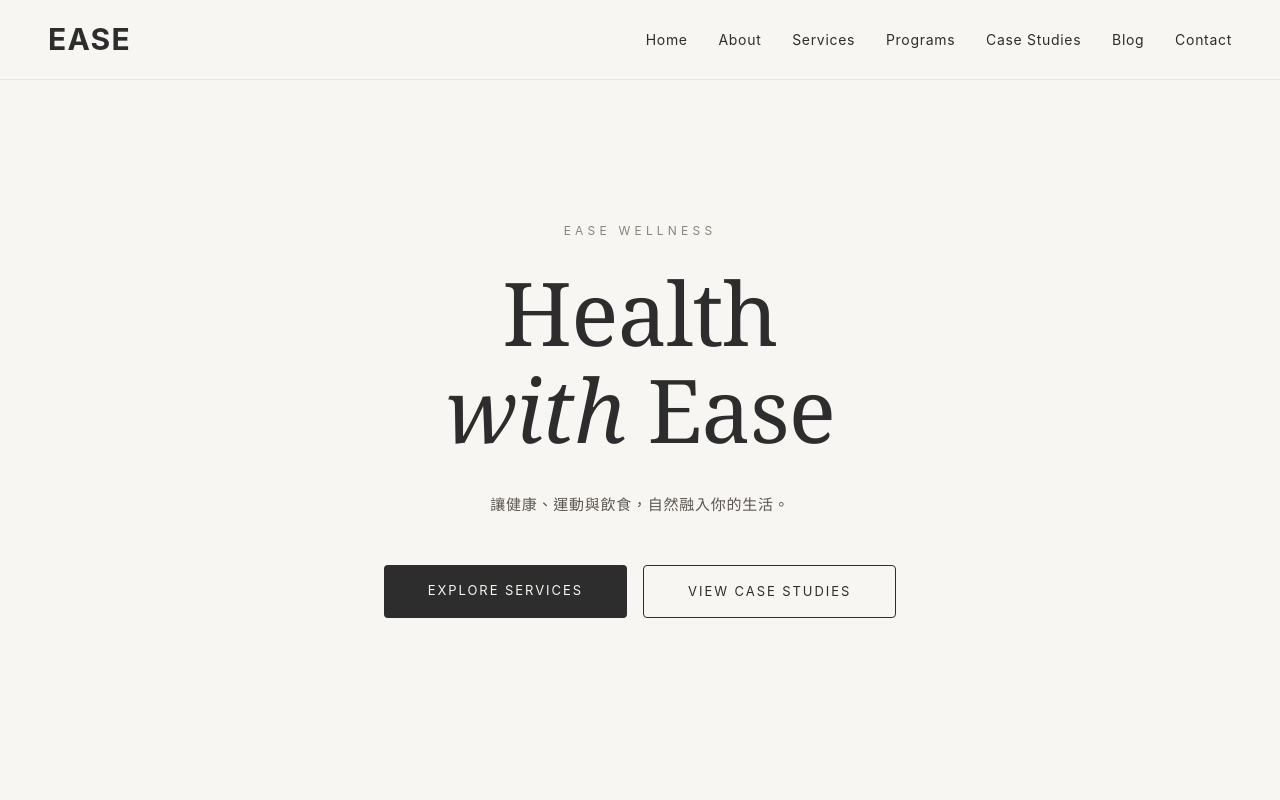
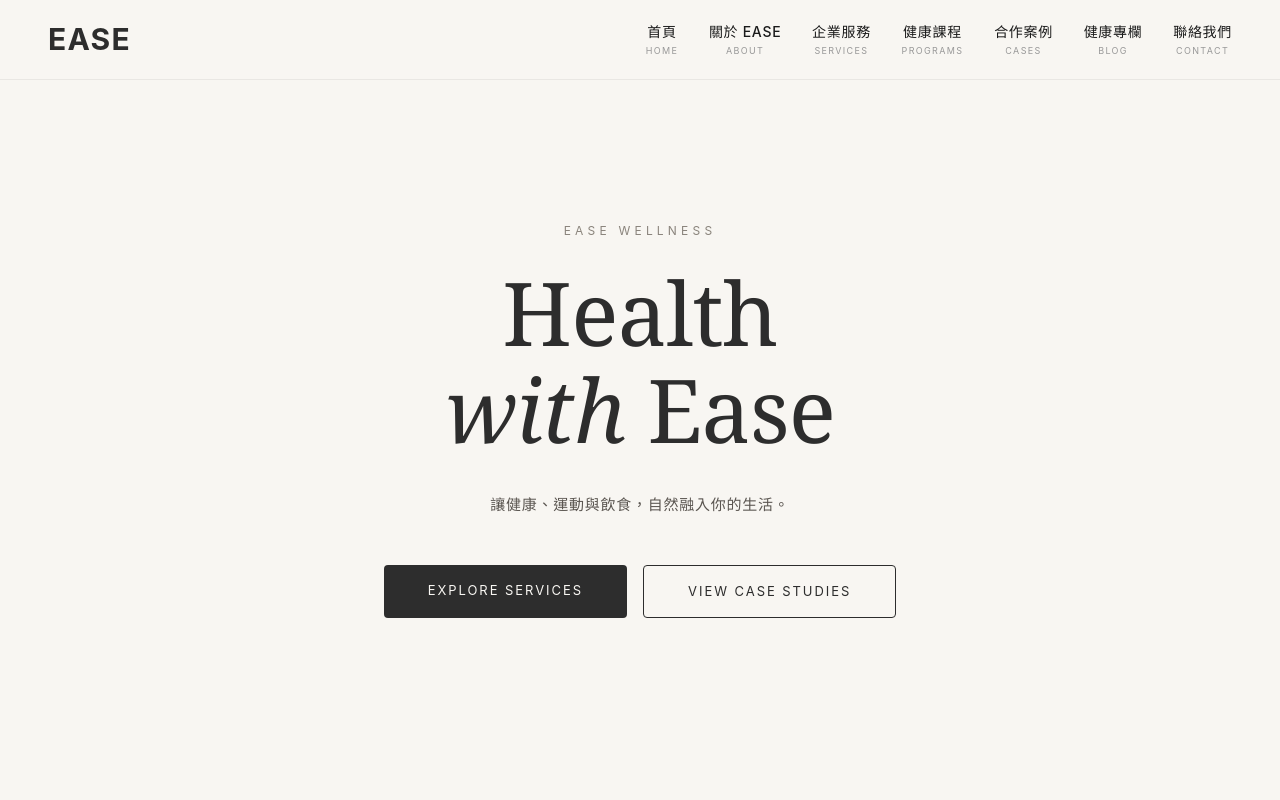
Before and after one commit to ruby401181016/easehealth-website, a Next.js app: page / in a window 1280 px wide. Shown: the top 800 px of the page. Built offline with nearby package versions, Linux system fonts and the light colour scheme.

Commit message:
update website

```diff
--- a/components/Navbar.tsx
+++ b/components/Navbar.tsx
@@ -1,91 +1,183 @@
 "use client";
+
+
 
 import { useRef, useState } from "react";
 
+
+
 const menuItems = [
-  { title: "飲食體態", label: "Nutrition", href: "/programs/body-composition" },
-  { title: "健康數據", label: "Health Data", href: "/programs/health-data" },
-  { title: "運動實作", label: "Movement", href: "/programs/movement" },
-  { title: "疼痛修復", label: "Recovery", href: "/programs/pain-relief" },
-  { title: "習慣養成", label: "Lifestyle", href: "/programs/habits-lifestyle" },
-  { title: "健康工作坊", label: "Workshops", href: "/programs/workshops" },
+
+  { title: "飲食體態", label: "BODY COMP", href: "/programs/body-composition" },
+
+  { title: "健康數據", label: "HEALTH DATA", href: "/programs/health-data" },
+
+  { title: "運動實作", label: "MOVEMENT", href: "/programs/movement" },
+
+  { title: "疼痛修復", label: "RECOVERY", href: "/programs/pain-relief" },
+
+  { title: "習慣養成", label: "LIFESTYLE", href: "/programs/habits-lifestyle" },
+
+  { title: "健康工作坊", label: "WORKSHOPS", href: "/programs/workshops" },
+
 ];
 
+
+
+const navItems = [
+
+  { title: "首頁", label: "HOME", href: "/" },
+
+  { title: "關於 EASE", label: "ABOUT", href: "/about" },
+
+  { title: "企業服務", label: "SERVICES", href: "/services" },
+
+  { title: "合作案例", label: "CASES", href: "/cases" },
+
+  { title: "健康專欄", label: "BLOG", href: "/blog" },
+
+  { title: "聯絡我們", label: "CONTACT", href: "/contact" },
+
+];
+
+
+
 export default function Navbar() {
+
   const [openPrograms, setOpenPrograms] = useState(false);
+
   const [mobileOpen, setMobileOpen] = useState(false);
+
   const closeTimer = useRef<ReturnType<typeof setTimeout> | null>(null);
 
+
+
   const openProgramMenu = () => {
+
     if (closeTimer.current) clearTimeout(closeTimer.current);
+
     setOpenPrograms(true);
+
   };
 
+
+
   const closeProgramMenu = () => {
+
     closeTimer.current = setTimeout(() => {
+
       setOpenPrograms(false);
+
     }, 180);
+
   };
 
+
+
   const closeMobileMenu = () => {
+
     setMobileOpen(false);
+
     setOpenPrograms(false);
+
   };
 
+
+
   return (
+
     <nav className="navbar">
-      <a href="/" className="logo" onClick={closeMobileMenu}>
-        EASE
-      </a>
 
-      <button
-        className="mobileButton"
-        onClick={() => setMobileOpen(!mobileOpen)}
-        aria-label="Toggle menu"
-      >
+      <a href="/" className="logo" onClick={closeMobileMenu}>EASE</a>
+
+
+
+      <button className="mobileButton" onClick={() => setMobileOpen(!mobileOpen)}>
+
         {mobileOpen ? "✕" : "☰"}
+
       </button>
 
+
+
       <div className={`navLinks ${mobileOpen ? "show" : ""}`}>
-        <a href="/" className="navLink" onClick={closeMobileMenu}>Home</a>
-        <a href="/about" className="navLink" onClick={closeMobileMenu}>About</a>
-        <a href="/services" className="navLink" onClick={closeMobileMenu}>Services</a>
 
-        <div
-          className="programWrapper"
-          onMouseEnter={openProgramMenu}
-          onMouseLeave={closeProgramMenu}
-        >
-          <button
-            className="navButton"
-            onClick={() => setOpenPrograms(!openPrograms)}
-          >
-            Programs
+        {/* 前三項導航 */}
+
+        {navItems.slice(0, 3).map((item) => (
+
+          <a key={item.href} href={item.href} className="navLink" onClick={closeMobileMenu} style={{ display: "flex", flexDirection: "column", alignItems: "center", gap: "2px" }}>
+
+            <span style={{ fontSize: "14px", fontWeight: "500", color: "#1a1a1a" }}>{item.title}</span>
+
+            <span style={{ fontSize: "9px", letterSpacing: "0.15em", color: "#999", textTransform: "uppercase" }}>{item.label}</span>
+
+          </a>
+
+        ))}
+
+
+
+        {/* 健康課程選單 */}
+
+        <div className="programWrapper" onMouseEnter={openProgramMenu} onMouseLeave={closeProgramMenu}>
+
+          <button className={`navButton ${openPrograms ? "active" : ""}`} onClick={() => setOpenPrograms(!openPrograms)} style={{ display: "flex", flexDirection: "column", alignItems: "center", gap: "2px" }}>
+
+            <span style={{ fontSize: "14px", fontWeight: "500", color: "#1a1a1a" }}>健康課程</span>
+
+            <span style={{ fontSize: "9px", letterSpacing: "0.15em", color: "#999", textTransform: "uppercase" }}>PROGRAMS</span>
+
           </button>
 
+
+
           {openPrograms && (
+
             <div className="programMenu">
+
               <div className="programMenuInner">
+
                 {menuItems.map((item) => (
-                  <a
-                    key={item.href}
-                    href={item.href}
-                    className="programItem"
-                    onClick={closeMobileMenu}
-                  >
+
+                  <a key={item.href} href={item.href} className="programItem" onClick={closeMobileMenu}>
+
                     <span className="programTitle">{item.title}</span>
+
                     <span className="programLabel">{item.label}</span>
+
                   </a>
+
                 ))}
+
               </div>
+
             </div>
+
           )}
+
         </div>
 
-        <a href="/cases" className="navLink" onClick={closeMobileMenu}>Case Studies</a>
-        <a href="/blog" className="navLink" onClick={closeMobileMenu}>Blog</a>
-        <a href="/contact" className="navLink" onClick={closeMobileMenu}>Contact</a>
+
+
+        {/* 後三項導航 */}
+
+        {navItems.slice(3).map((item) => (
+
+          <a key={item.href} href={item.href} className={`navLink ${item.title === "聯絡我們" ? "cta-link" : ""}`} onClick={closeMobileMenu} style={{ display: "flex", flexDirection: "column", alignItems: "center", gap: "2px" }}>
+
+            <span style={{ fontSize: "14px", fontWeight: "500", color: "#1a1a1a" }}>{item.title}</span>
+
+            <span style={{ fontSize: "9px", letterSpacing: "0.15em", color: "#999", textTransform: "uppercase" }}>{item.label}</span>
+
+          </a>
+
+        ))}
+
       </div>
+
     </nav>
+
   );
+
 }
```
